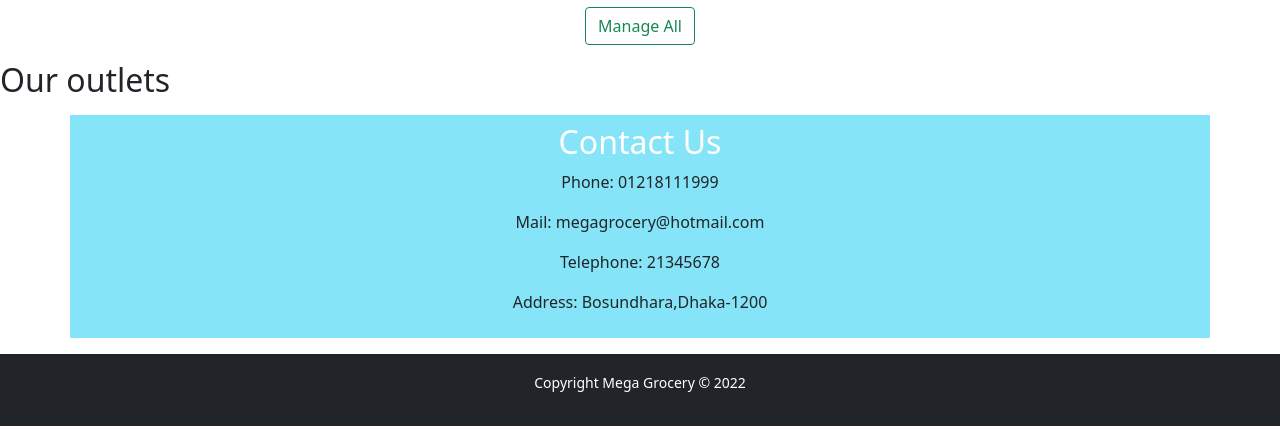
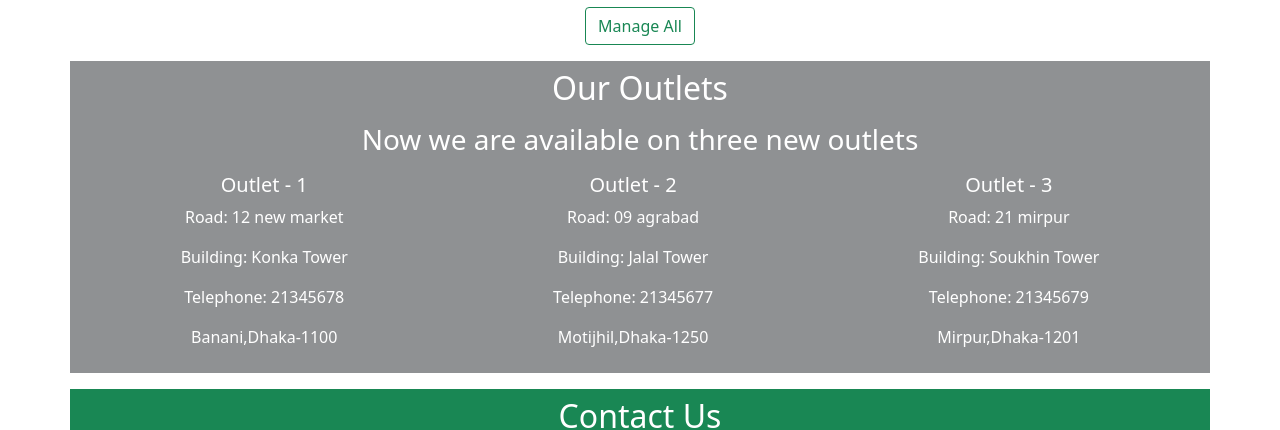
Before and after one commit to Md-Tur/mega-grocery-client, a React (Create React App) app: page / in a window 1280 px wide. Shown: the part 504-934 px from the top of the page. Built offline with nearby package versions, Linux system fonts and the light colour scheme; no server answers.

Commit message:
outlets added

```diff
--- a/src/Pages/About/About.js
+++ b/src/Pages/About/About.js
@@ -2,8 +2,14 @@ import React from 'react';
 
 const About = () => {
     return (
-        <div>
-            <h2>About us</h2>
+        <div className='container mt-3 mb-2 bg-info p-2 bg-opacity-50'>
+            <h2 className='text-white text-center'>Contact Us</h2>
+            <div className='text-center'>
+                <p>Phone: 01218111999</p>
+                <p>Mail: megagrocery@hotmail.com</p>
+                <p>Telephone: 21345678</p>
+                <p>Address: Bosundhara,Dhaka-1200</p>
+            </div>
         </div>
     );
 };
--- a/src/Pages/Blogs/Blogs.js
+++ b/src/Pages/Blogs/Blogs.js
@@ -46,16 +46,15 @@ const Blogs = () => {
                 </div>
             </div>
             <div>
-                <h3>What other services does firebase provide other than authentication?</h3>
-                <ol>
-                    Firebase other services: Firebase provide us many services
-                    <li>Hosting</li>
-                    <li>Google Analytics</li>
-                    <li>Cloud Storage</li>
-                    <li>Cloud Functions</li>
-                    <li>Cloud Firestore</li>
-                    <li>Cloud Messaging and so on...</li>
-                </ol>
+                <h3>When should use nodeJS and when mongoDB?</h3>
+                <p>
+                    nodeJS: <br />
+                    while desigining a high performance application then node js is very effective. It also allows to write server side application. It's fast than others. wide range of hosting options. about 99% developers has knowledge on it.
+                </p>
+                <p>
+                    mongoDB: <br />
+                    when you need high availability of data with automatic,fast and instant data recovery. if there is unstable schema and want to reduce schema migration cost. if most services are cloud based.
+                </p>
             </div>
         </div>
     );
--- a/src/Pages/Home/Contact/Contact.js
+++ b/src/Pages/Home/Contact/Contact.js
@@ -2,9 +2,9 @@ import React from 'react';
 
 const Contact = () => {
     return (
-        <div className='container mt-3 mb-2 bg-info p-2 bg-opacity-50'>
+        <div className='container mt-3 mb-2 bg-success p-2 bg-opacity-35'>
             <h2 className='text-white text-center'>Contact Us</h2>
-            <div className='text-center'>
+            <div className='text-center text-white'>
                 <p>Phone: 01218111999</p>
                 <p>Mail: megagrocery@hotmail.com</p>
                 <p>Telephone: 21345678</p>
--- a/src/Pages/Home/Outlets/Outlets.js
+++ b/src/Pages/Home/Outlets/Outlets.js
@@ -2,8 +2,34 @@ import React from 'react';
 
 const Outlets = () => {
     return (
-        <div>
-            <h2>Our outlets</h2>
+        <div className='container mt-3 mb-2 bg-dark p-2 bg-opacity-50'>
+            <h2 className='text-white text-center'>Our Outlets</h2>
+            <div className='text-center text-white'>
+                <h3 className='mt-3 mb-3'>Now we are available on three new outlets</h3>
+                <div className='d-flex justify-content-around'>
+                    <div>
+                        <h5>Outlet - 1</h5>
+                        <p>Road: 12 new market</p>
+                        <p>Building: Konka Tower</p>
+                        <p>Telephone: 21345678</p>
+                        <p>Banani,Dhaka-1100</p>
+                    </div>
+                    <div>
+                        <h5>Outlet - 2</h5>
+                        <p>Road: 09 agrabad</p>
+                        <p>Building: Jalal Tower</p>
+                        <p>Telephone: 21345677</p>
+                        <p>Motijhil,Dhaka-1250</p>
+                    </div>
+                    <div>
+                        <h5>Outlet - 3</h5>
+                        <p>Road: 21 mirpur</p>
+                        <p>Building: Soukhin Tower</p>
+                        <p>Telephone: 21345679</p>
+                        <p>Mirpur,Dhaka-1201</p>
+                    </div>
+                </div>
+            </div>
         </div>
     );
 };
```
